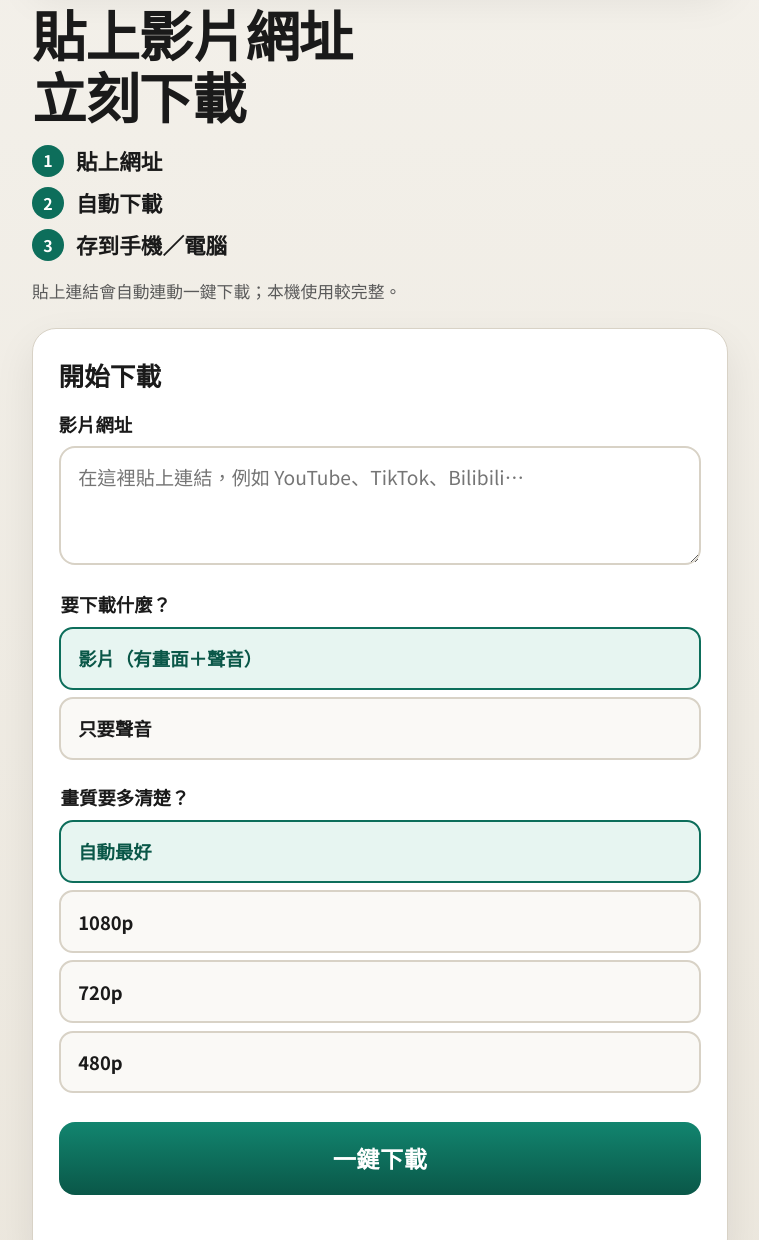
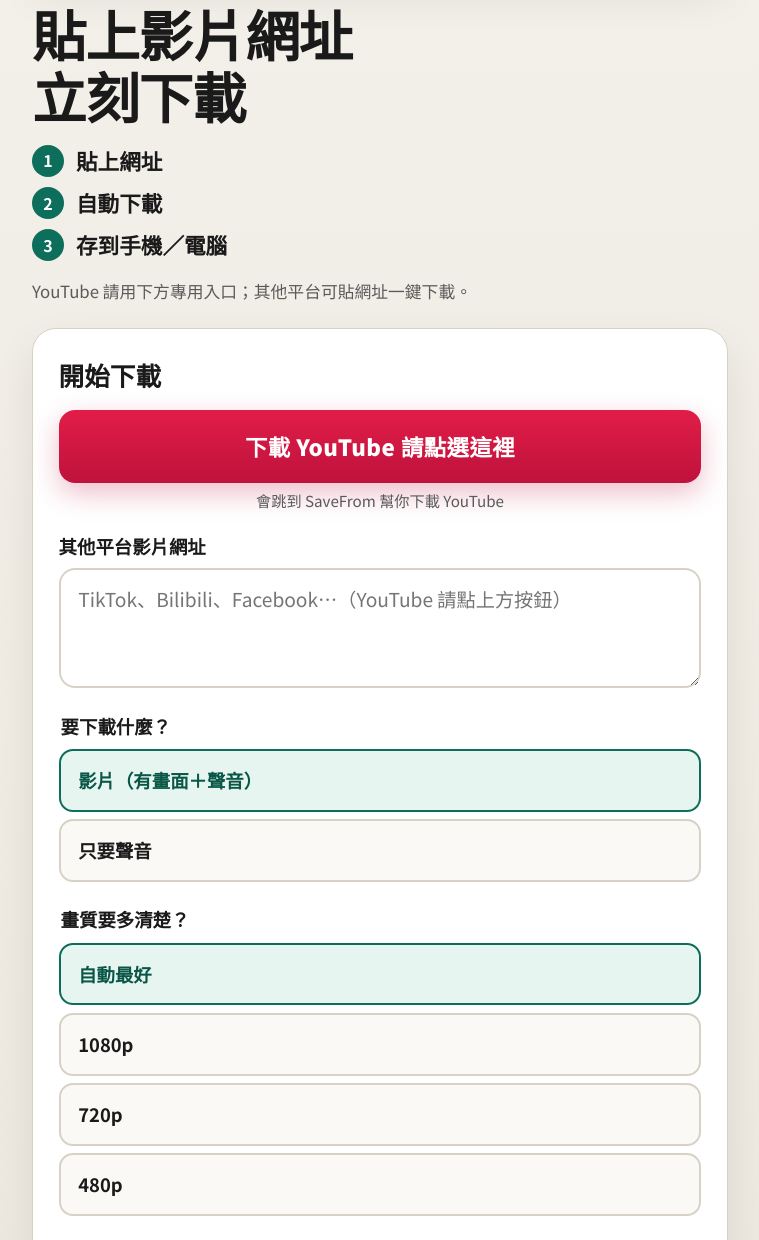
Before and after one commit to nteloquence2003-lab/universal-downloader, a website: page static/index.html in a window 1280 px wide. Shown: the part 670-1910 px from the top of the page, without its empty margins (260-1019 px from the left). Drawn offline with Linux system fonts and the light colour scheme.

Commit message:
Route YouTube downloads to SaveFrom link.

```diff
--- a/static/app.js
+++ b/static/app.js
@@ -15,6 +15,21 @@
 
   const mediaInputs = form.querySelectorAll('input[name="media"]');
   let busy = false;
+
+  const YT_SAVEFROM = "https://zh.savefrom.net/303sC/";
+
+  function isYouTubeUrl(raw) {
+    try {
+      const h = new URL(String(raw || "").trim()).hostname.replace(/^www\./i, "").toLowerCase();
+      return h === "youtu.be" || /(^|\.)youtube\.com$/i.test(h) || /(^|\.)youtube-nocookie\.com$/i.test(h);
+    } catch {
+      return /youtube\.com|youtu\.be/i.test(String(raw || ""));
+    }
+  }
+
+  function goYouTubeSaveFrom() {
+    window.location.href = YT_SAVEFROM;
+  }
 
   function setStatus(message, isError = false) {
     statusEl.textContent = message || "";
@@ -53,12 +68,18 @@
   });
   syncQualityVisibility();
 
-  // 貼上後自動清空白；若是完整網址可直接連動一鍵下載
+  // 貼上 YouTube → 直接跳 SaveFrom；其他網址才走本站一鍵下載
   urlInput.addEventListener("paste", () => {
     setTimeout(() => {
       urlInput.value = urlInput.value.trim();
       const v = urlInput.value;
-      if (/^https?:\/\/\S+/i.test(v) && !busy) {
+      if (!v || busy) return;
+      if (isYouTubeUrl(v)) {
+        setStatus("偵測到 YouTube，正在跳轉專用下載頁…");
+        goYouTubeSaveFrom();
+        return;
+      }
+      if (/^https?:\/\/\S+/i.test(v)) {
         form.requestSubmit();
       }
     }, 0);
@@ -242,6 +263,12 @@
       return;
     }
 
+    if (isYouTubeUrl(url)) {
+      setStatus("YouTube 請用專用入口，正在跳轉…");
+      goYouTubeSaveFrom();
+      return;
+    }
+
     busy = true;
     resultEl.hidden = true;
     optionsEl.innerHTML = "";
--- a/static/index.html
+++ b/static/index.html
@@ -37,24 +37,32 @@
         <li><span>3</span>存到手機／電腦</li>
       </ol>
       <p class="intro__note">
-        貼上連結會自動連動一鍵下載；本機使用較完整。
+        YouTube 請用下方專用入口；其他平台可貼網址一鍵下載。
       </p>
     </section>
 
     <section class="box" aria-labelledby="form-title">
       <h2 id="form-title" class="box__title">開始下載</h2>
-      <p class="box__warn" id="cloud-warn" hidden>
-        若下載失敗，可改在電腦執行 <code>npm start</code> 使用本機下載。
-      </p>
+
+      <a
+        class="btn-yt"
+        id="yt-savefrom"
+        href="https://zh.savefrom.net/303sC/"
+        target="_blank"
+        rel="noopener noreferrer"
+      >
+        下載 YouTube 請點選這裡
+      </a>
+      <p class="yt-hint">會跳到 SaveFrom 幫你下載 YouTube</p>
 
       <form id="resolve-form" autocomplete="off">
-        <label class="field-label" for="url">影片網址</label>
+        <label class="field-label" for="url">其他平台影片網址</label>
         <textarea
           id="url"
           name="url"
           rows="3"
           inputmode="url"
-          placeholder="在這裡貼上連結，例如 YouTube、TikTok、Bilibili…"
+          placeholder="TikTok、Bilibili、Facebook…（YouTube 請點上方按鈕）"
           required
         ></textarea>
 
@@ -125,7 +133,7 @@
     <section class="support">
       <p class="support__label">平台說明</p>
       <p class="support__list">
-        YouTube · Facebook · TikTok · 抖音 · Bilibili · 小紅書 · Instagram · X · Vimeo
+        YouTube（SaveFrom）· Facebook · TikTok · 抖音 · Bilibili · 小紅書 · Instagram · X · Vimeo
       </p>
       <p class="support__list">本機：較完整可用　｜　線上免費雲端：常被平台封鎖 IP</p>
     </section>
--- a/static/styles.css
+++ b/static/styles.css
@@ -300,6 +300,44 @@ textarea:focus {
   transition: filter 0.15s, transform 0.15s, opacity 0.15s;
 }
 
+.btn-yt {
+  appearance: none;
+  width: 100%;
+  border: 0;
+  border-radius: 16px;
+  padding: 1.2rem 1.25rem;
+  margin: 0 0 0.35rem;
+  font: inherit;
+  font-size: clamp(1.2rem, 4vw, 1.4rem);
+  font-weight: 900;
+  letter-spacing: 0.02em;
+  color: #fff;
+  background: linear-gradient(180deg, #e11d48, #be123c);
+  cursor: pointer;
+  text-align: center;
+  text-decoration: none;
+  display: inline-flex;
+  align-items: center;
+  justify-content: center;
+  box-shadow: 0 10px 28px rgba(190, 18, 60, 0.28);
+  transition: filter 0.15s, transform 0.15s;
+}
+
+.btn-yt:hover {
+  filter: brightness(1.06);
+}
+
+.btn-yt:active {
+  transform: scale(0.99);
+}
+
+.yt-hint {
+  margin: 0 0 1.25rem;
+  text-align: center;
+  color: var(--muted);
+  font-size: 0.95rem;
+}
+
 .btn-main:hover:not(:disabled) {
   filter: brightness(1.05);
 }
```
